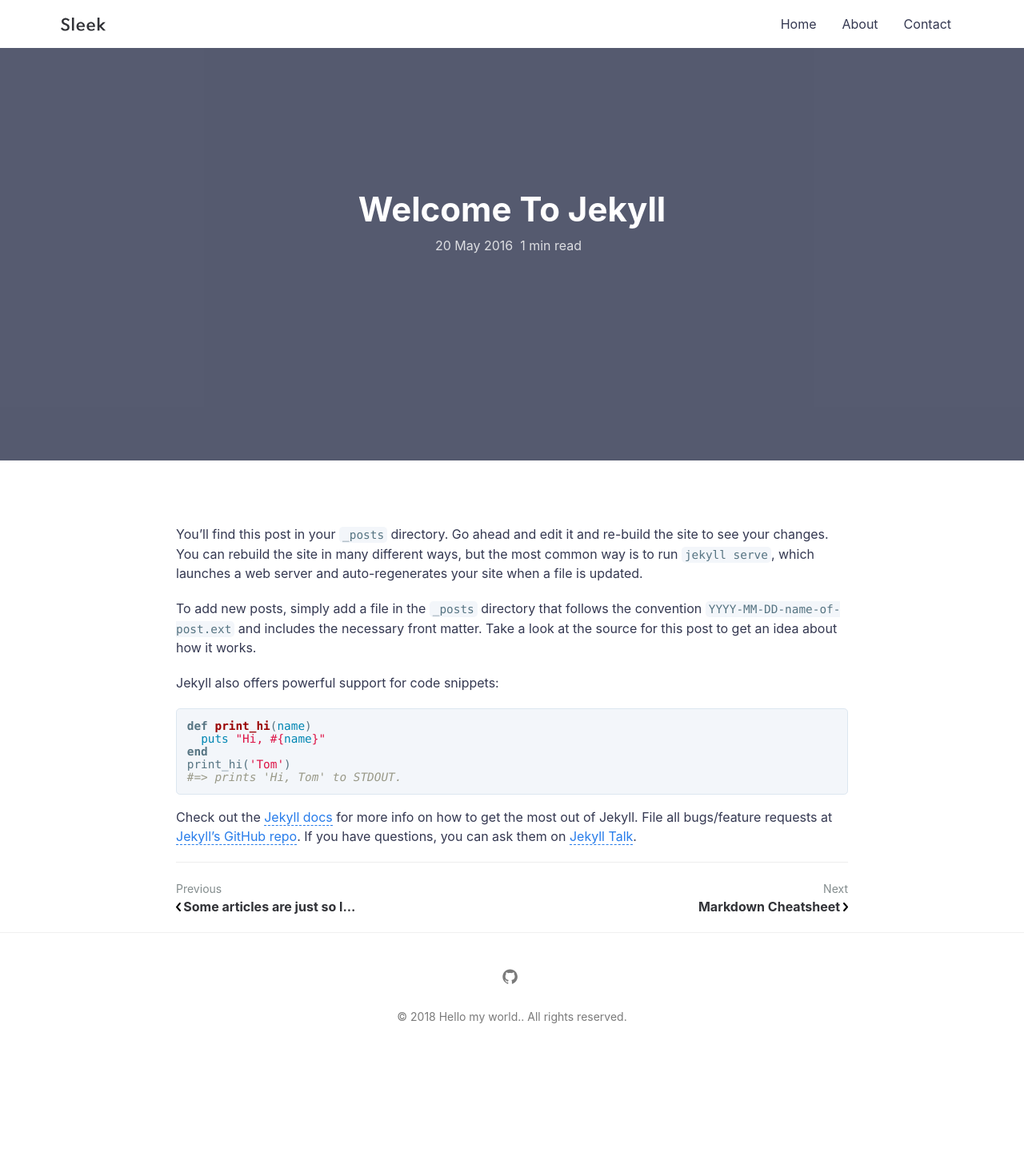
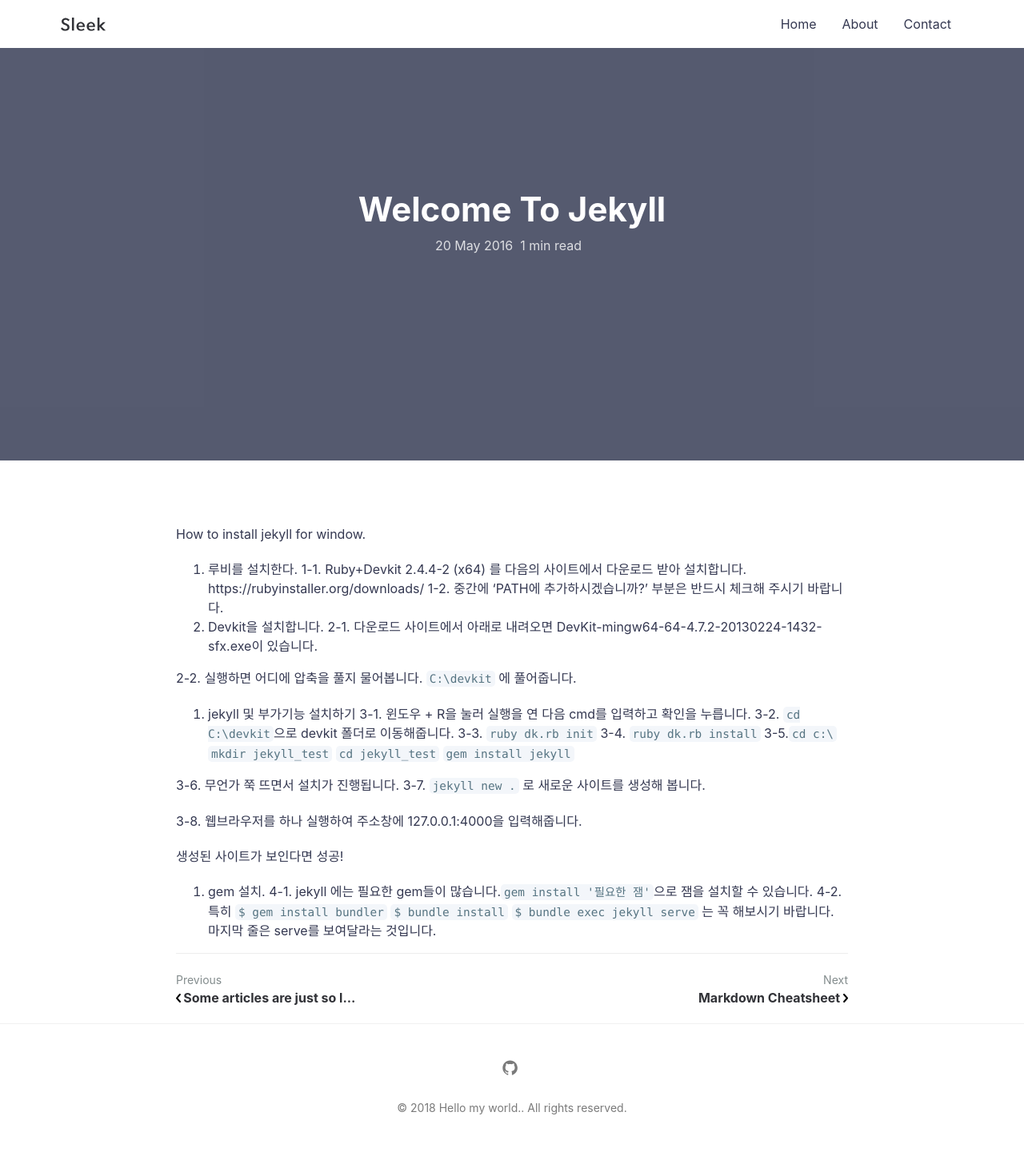
Before and after one commit to LunarKim/lunarkim.github.com, a Jekyll site: the page built from _posts/2016-05-20-welcome-to-jekyll.md, in a window 1280 px wide. Shown: the whole page at 80% size. Built offline with Jekyll 4.4.1, drawn with Linux system fonts in a browser that asks for light colours; before the commit the page ends 1327 px from its top, so only the background shows below that.

Commit message:
add content

````diff
--- a/_posts/2016-05-20-welcome-to-jekyll.md
+++ b/_posts/2016-05-20-welcome-to-jekyll.md
@@ -1,22 +1,38 @@
 ---
 layout: post
 ---
-You’ll find this post in your `_posts` directory. Go ahead and edit it and re-build the site to see your changes. You can rebuild the site in many different ways, but the most common way is to run `jekyll serve`, which launches a web server and auto-regenerates your site when a file is updated.
+How to install jekyll for window.
 
-To add new posts, simply add a file in the `_posts` directory that follows the convention `YYYY-MM-DD-name-of-post.ext` and includes the necessary front matter. Take a look at the source for this post to get an idea about how it works.
+1. 루비를 설치한다.
+1-1. Ruby+Devkit 2.4.4-2 (x64) 를 다음의 사이트에서 다운로드 받아 설치합니다.
+https://rubyinstaller.org/downloads/
+1-2. 중간에 ‘PATH에 추가하시겠습니까?’ 부분은 반드시 체크해 주시기 바랍니다.
+2. Devkit을 설치합니다.
+2-1. 다운로드 사이트에서 아래로 내려오면 DevKit-mingw64-64-4.7.2-20130224-1432-sfx.exe이 있습니다.
 
-Jekyll also offers powerful support for code snippets:
+2-2. 실행하면 어디에 압축을 풀지 물어봅니다. ```C:\devkit``` 에 풀어줍니다.
 
-{% highlight ruby %}
-def print_hi(name)
-  puts "Hi, #{name}"
-end
-print_hi('Tom')
-#=> prints 'Hi, Tom' to STDOUT.
-{% endhighlight %}
+3. jekyll 및 부가기능 설치하기
+3-1. 윈도우 + R을 눌러 실행을 연 다음 cmd를 입력하고 확인을 누릅니다.
+3-2. ```cd C:\devkit```으로 devkit 폴더로 이동해줍니다.
+3-3. ```ruby dk.rb init```
+3-4. ```ruby dk.rb install```
+3-5.``` cd c:\```
+    ```mkdir jekyll_test```
+    ```cd jekyll_test```
+    ```gem install jekyll```
 
-Check out the [Jekyll docs][jekyll-docs] for more info on how to get the most out of Jekyll. File all bugs/feature requests at [Jekyll’s GitHub repo][jekyll-gh]. If you have questions, you can ask them on [Jekyll Talk][jekyll-talk].
+3-6. 무언가 쭉 뜨면서 설치가 진행됩니다.
+3-7. ```jekyll new . ``` 로 새로운 사이트를 생성해 봅니다.
 
-[jekyll-docs]: http://jekyllrb.com/docs/home
-[jekyll-gh]:   https://github.com/jekyll/jekyll
-[jekyll-talk]: https://talk.jekyllrb.com/
+3-8. 웹브라우저를 하나 실행하여 주소창에 127.0.0.1:4000을 입력해줍니다.
+
+생성된 사이트가 보인다면 성공!
+
+4. gem 설치.
+4-1. jekyll 에는 필요한 gem들이 많습니다.```gem install '필요한 잼'```으로 잼을 설치할 수 있습니다.
+4-2. 특히
+```$ gem install bundler```
+```$ bundle install```
+```$ bundle exec jekyll serve```
+는 꼭 해보시기 바랍니다. 마지막 줄은 serve를 보여달라는 것입니다.
````
